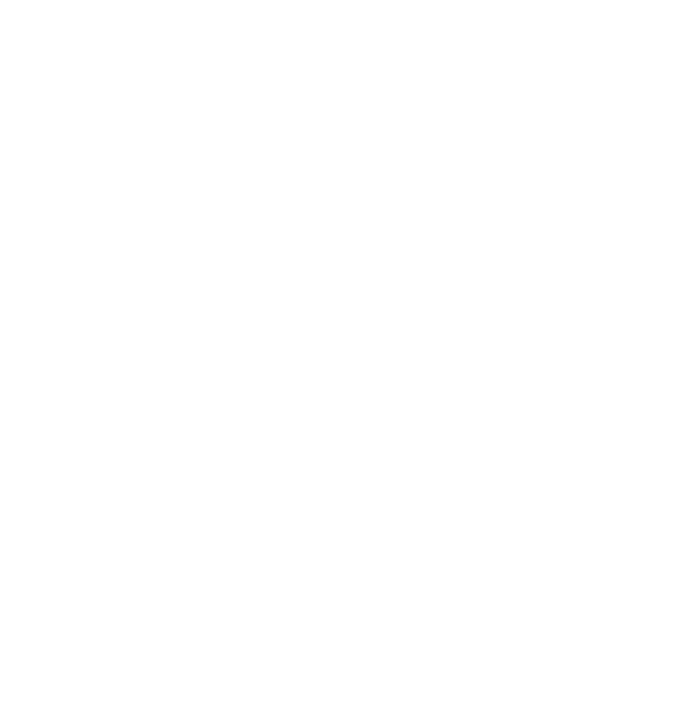
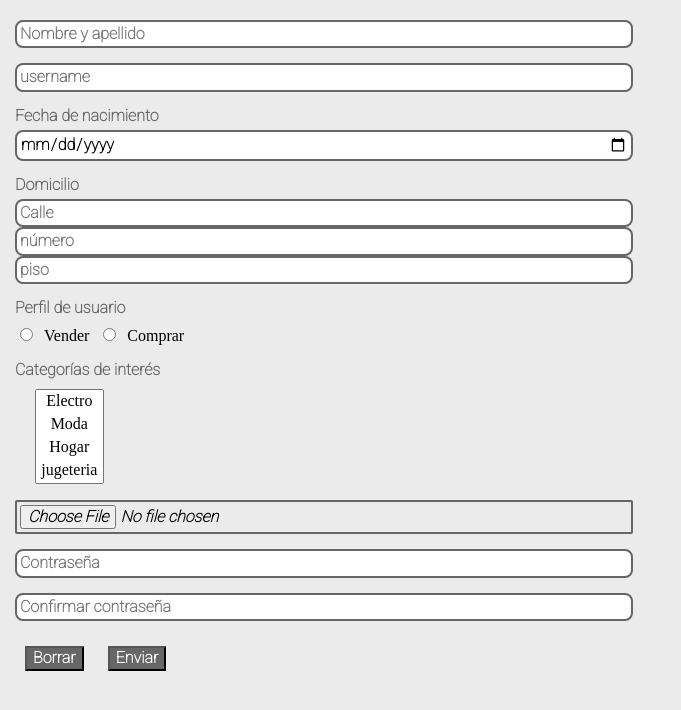
Before and after one commit to horaciogs/integrador01_Mercado_Liebre, a website: page views/register.html in a window 1280 px wide. Shown: the whole page, without its empty margins (0-681 px from the left). Drawn offline with Linux system fonts and the light colour scheme; files that its build step writes are made by us from their sources.

Commit message:
login y register

```diff
--- /dev/null
+++ b/public/css/styles-register-and-login.css
@@ -0,0 +1,64 @@
+body {
+    background-color: #ebebeb;
+    margin: 20px 15px;
+    max-width: 760px;
+}
+
+.form-input {
+    padding: 3px;
+    font-family: 'Roboto', sans-serif;
+    border: solid 2px #666;
+    border-radius: 8px;
+    width: 80%;
+    font-weight: bold;
+}
+
+.form-input-pictures {
+    padding: 3px;
+    width: 80%;
+    font-family: 'Roboto';
+    font-style: italic;
+    border: double 2px #666;
+    border-radius: 2px;
+    font-weight: bold;
+}
+
+
+.form-select {
+    margin: 10px 20px;
+}
+
+.form-select option {
+    text-align: center;
+    padding: 2px;
+}
+
+.form-bloques {
+    margin-bottom: 15px;
+    display: block;
+}
+
+.input-radius {
+    margin: 5px 2px 5px 5px;
+}
+
+.input-radius-labels {
+    margin: 5px;
+}
+
+.form-labels {
+    display: block;
+    margin-bottom: 5px;
+    font-family: 'Roboto';
+    color: #666;
+    font-weight: bold;
+}
+
+.form-button {
+    margin: 10px;
+    font-family: 'Roboto';
+    font-weight: bold;
+    background-color: #666;
+    color: white;
+    text-align: center;
+}
--- a/public/css/styles.css
+++ b/public/css/styles.css
@@ -228,10 +228,6 @@ footer section article i {
 
 @media (min-width: 769px) {
 
-    .header-nav {
-        font-size: 14px;
-    }
-
     .header-texto-compras {
         max-width: none;
     }
--- a/views/register.html
+++ b/views/register.html
@@ -10,13 +10,57 @@
     <link rel="preconnect" href="https://fonts.gstatic.com" crossorigin>
     <link href="https://fonts.googleapis.com/css2?family=Poppins:wght@200&family=Roboto:wght@100&display=swap" rel="stylesheet">
     <link href="./css/normalize.css" rel="stylesheet"/>
-    <link href="./css/styles.css" rel="stylesheet"/>
+    <link href="./css/styles-register-and-login.css" rel="stylesheet"/>
     <title>Mercado Liebre</title>
 </head>
 <body>
-    <form action="" method="POST">
-
-
+    <form action="/" method="POST">
+        <div class="form-bloques">
+            <input type="text" name="name" placeholder="Nombre y apellido" class="form-input">
+        </div>
+        <div class="form-bloques">
+            <input type="text" name="user" placeholder="username" class="form-input">
+        </div>
+        <div class="form-bloques">
+            <label class="form-labels">Fecha de nacimiento</label>
+            <input type="date" name="birthday" class="form-input">
+        </div>
+        <div class="form-bloques">
+            <label class="form-labels">Domicilio</label>
+            <input type="text" name="street" placeholder="Calle" class="form-input">
+            <input type="number" name="number" placeholder="número" class="form-input">
+            <input type="text" name="place" placeholder="piso" class="form-input">
+        </div>
+        <div class="form-bloques">
+            <label class="form-labels">Perfil de usuario</label>
+            <input type="radio" name="profile" value="vendedor" id="buy" class="input-radius">
+            <label for="buy" class="input-radius-labels">Vender</label>
+            <input type="radio" name="profile" value="comprador" id="sell" class="input-radius">
+            <label for="sell" class="input-radius-labels">Comprar</label>
+        </div>
+        <div class="form-bloques">
+            <label class="form-labels">Categorías de interés</label>
+            <div class="form-select">
+                <select name="categorias" multiple>
+                    <option value="electro">Electro</option>
+                    <option value="moda">Moda</option>
+                    <option value="hogar">Hogar</option>
+                    <option value="jugeteria">jugeteria</option>
+                    <option value="vidaSana">Vida sana</option>
+                </select>
+            </div>
+        </div>
+        <div class="form-bloques">
+            <input type="file" name="picture" placeholder="Contraseña" class="form-input-pictures">
+        </div>
+        <div class="form-bloques">
+            <input type="password" name="pass" placeholder="Contraseña" class="form-input">
+        </div>
+        <div class="form-bloques">
+            <input type="password" name="pass" placeholder="Confirmar contraseña" class="form-input">
+        </div>
+        <button type="reset" class="form-button">Borrar</button>
+        <button type="submit" class="form-button">Enviar</button>
     </form>
 </body>
 </html>
```
Also changed, not shown: views/login.html (+12 -2 lines).
